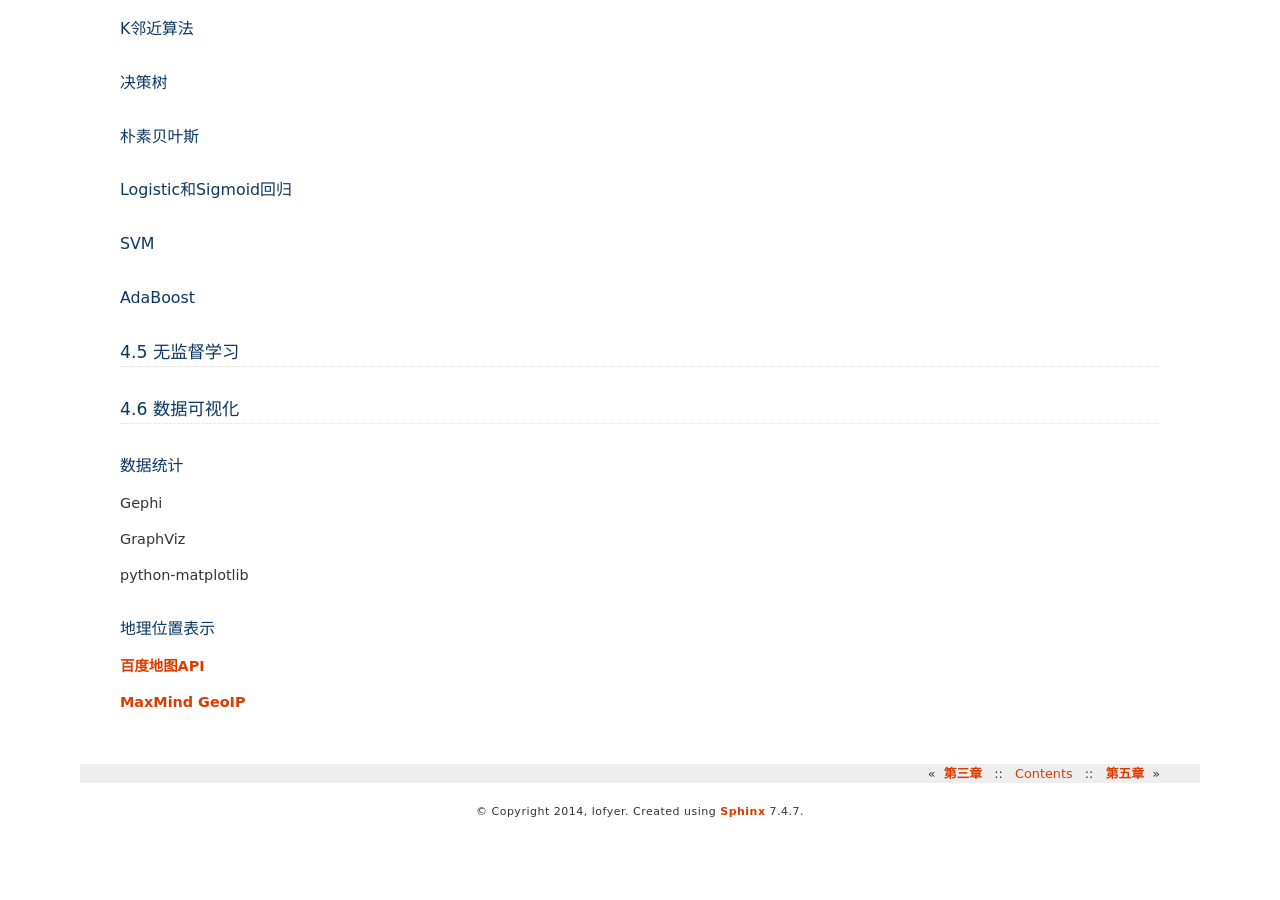
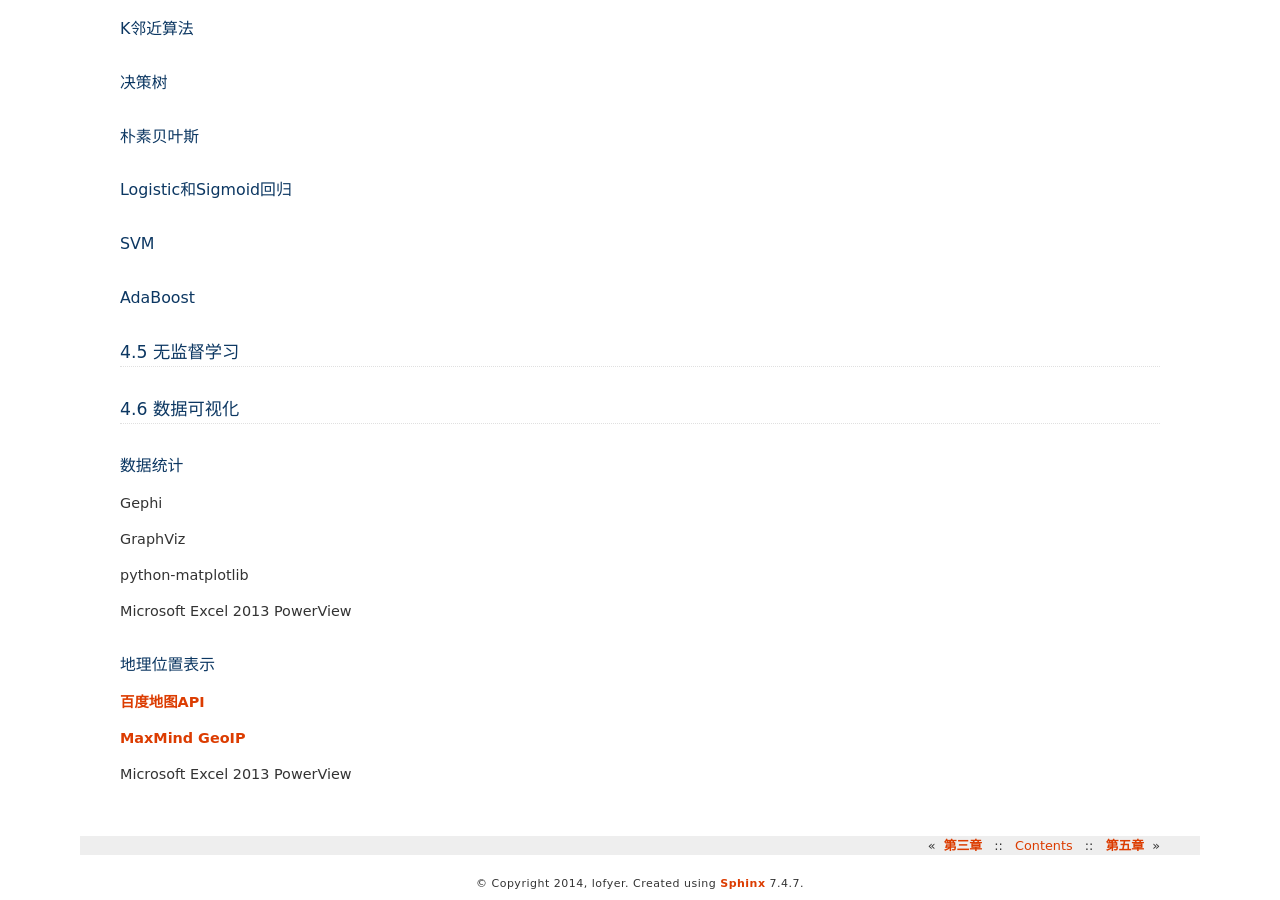
Before and after one commit to lofyer/InTheCloud, a Sphinx documentation site: the page built from source/posts/ch04.rst, in a window 1280 px wide and 900 px high, scrolled down 1907 px. Built offline with Sphinx 7.4.7, drawn with Linux system fonts in a browser that asks for light colours; formulas are drawn with MathJax 3; before the commit the page ends 2735 px from its top, so only the background shows below that.

Commit message:
powerview added

```diff
--- a/source/posts/ch04.rst
+++ b/source/posts/ch04.rst
@@ -140,9 +140,13 @@ GraphViz
 
 python-matplotlib
 
+Microsoft Excel 2013 PowerView
+
 地理位置表示
 ~~~~~~~~~~~~
 
 `百度地图API <http://developer.baidu.com/map/index.php?title=%E9%A6%96%E9%A1%B5>`_
 
 `MaxMind GeoIP <http://dev.maxmind.com/geoip/geoip2/geolite2/>`_
+
+Microsoft Excel 2013 PowerView
```
